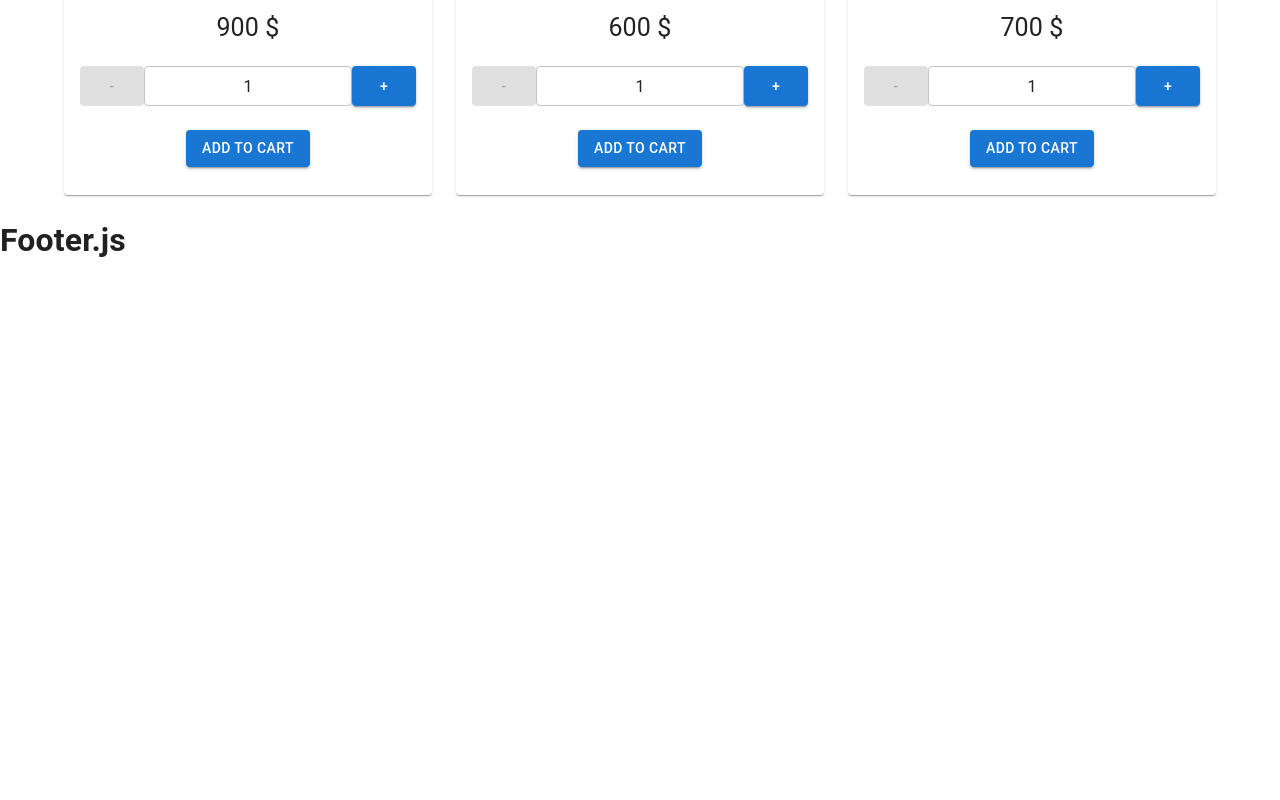
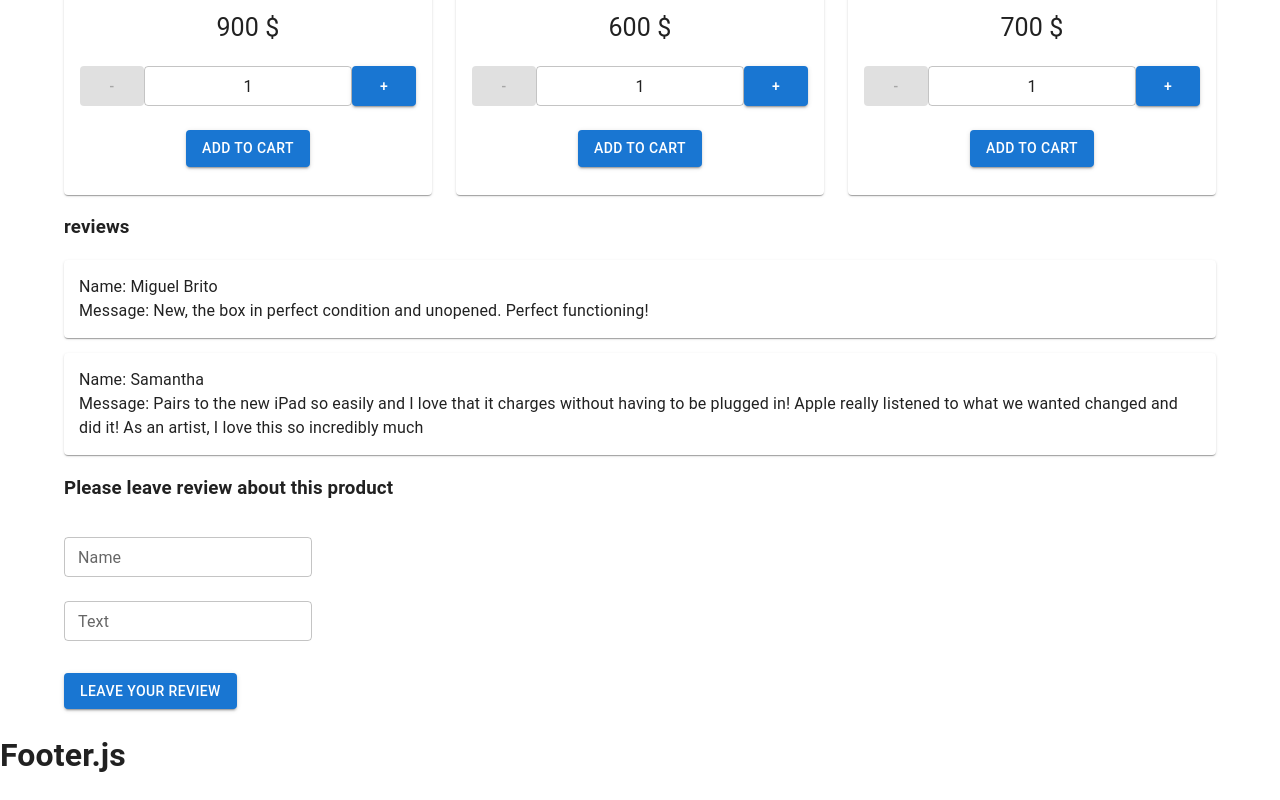
Before and after one commit to teresa1707/fakeShop, a React (Create React App) app: page / in a window 1280 px wide. Shown: the part 1297-2097 px from the top of the page. Before the commit the page ends 1582 px from the top, so only its background shows below. Built offline with nearby package versions, Linux system fonts and the light colour scheme.

Commit message:
add new review

```diff
--- /dev/null
+++ b/src/components/Reviews/Reviews.js
@@ -0,0 +1,71 @@
+import React, { useState } from 'react'
+import { arrReviews } from './arrReviews'
+import { Button, Card, TextField } from '@mui/material'
+import './Reviews.scss'
+
+export const Reviews = () => {
+    const [reviews, setReviews] = useState(arrReviews)
+    const [newReview, setNewReview] = useState({
+        name: '',
+        text: '',
+    })
+
+    const handleName = (e) =>
+        setNewReview((prevState) => ({
+            ...prevState,
+            name: e.target.value,
+        }))
+    const handleText = (e) =>
+        setNewReview((prevState) => ({
+            ...prevState,
+            text: e.target.value,
+        }))
+
+    const reviewSend = (e) => {
+        e.preventDefault()
+        setNewReview({
+            name: '',
+            text: '',
+        })
+        setReviews((value) => {
+            return [...value, newReview]
+        })
+    }
+    return (
+        <>
+            <h3>reviews</h3>
+            {reviews.map(({ name, text }, i) => (
+                <Card className="reviews-block-item" key={i}>
+                    <div>Name: {name}</div>
+                    <div>Message: {text}</div>
+                </Card>
+            ))}
+            <h3>Please leave review about this product</h3>
+
+            <form>
+                <div>
+                    <TextField
+                        size="small"
+                        label="Name"
+                        margin="normal"
+                        value={newReview.name}
+                        onChange={handleName}
+                    />
+                </div>
+                <div>
+                    <TextField
+                        size="small"
+                        label="Text"
+                        margin="normal"
+                        value={newReview.text}
+                        onChange={handleText}
+                    />
+                </div>
+                <br />
+                <Button variant="contained" onClick={reviewSend}>
+                    Leave your review
+                </Button>
+            </form>
+        </>
+    )
+}
--- /dev/null
+++ b/src/components/Reviews/Reviews.scss
@@ -0,0 +1,5 @@
+.reviews-block-item {
+    background-color: #c3c3c38e;
+    padding: 15px;
+    margin: 15px 0;
+}
--- /dev/null
+++ b/src/components/Reviews/arrReviews.js
@@ -0,0 +1,11 @@
+export const arrReviews = [
+    {
+        name: 'Miguel Brito',
+        text: 'New, the box in perfect condition and unopened. Perfect functioning!',
+    },
+
+    {
+        name: 'Samantha',
+        text: 'Pairs to the new iPad so easily and I love that it charges without having to be plugged in! Apple really listened to what we wanted changed and did it! As an artist, I love this so incredibly much',
+    },
+]
--- a/src/container/Main/Main.js
+++ b/src/container/Main/Main.js
@@ -1,5 +1,6 @@
 import { Container } from '@mui/material'
 import { ProductsList } from 'components/Products/ProductsList'
+import { Reviews } from 'components/Reviews/Reviews'
 import { CartPage } from 'pages/Cart/CartPage'
 import { PaymentPage } from 'pages/Payment/PaymentPage'
 import { ProductsPage } from 'pages/Products/ProductsPage'
@@ -20,7 +21,12 @@
                     <Route
                         path="/"
                         element={
-                            <ProductsList addProductToCart={addProductToCart} />
+                            <>
+                                <ProductsList
+                                    addProductToCart={addProductToCart}
+                                />
+                                <Reviews />
+                            </>
                         }
                     />
                     <Route path="/shipping" element={<ShippingPage />} />
```
